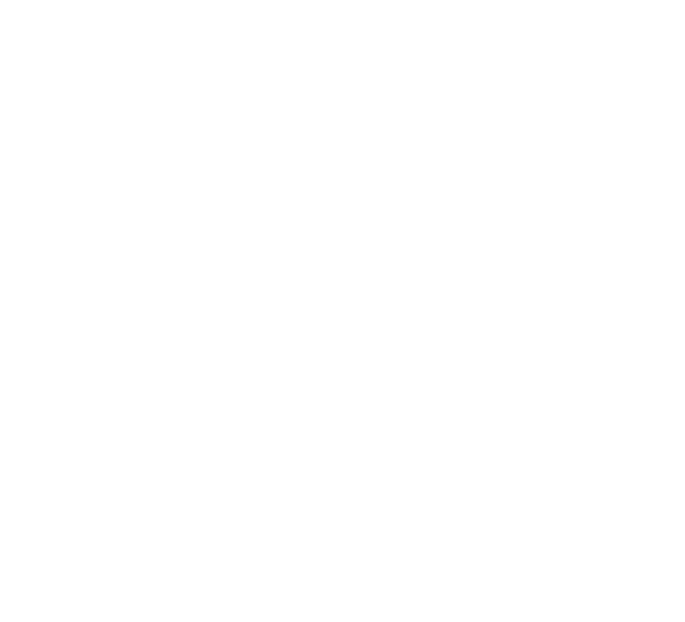
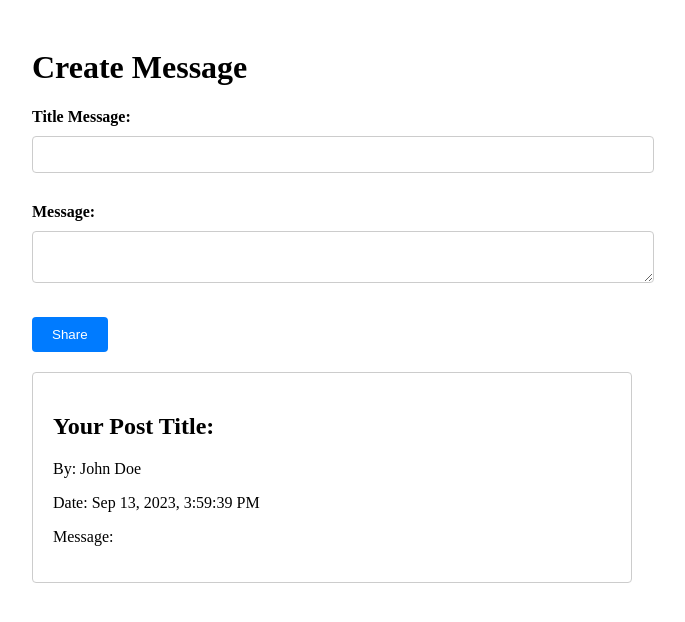
Before and after one commit to manuelg04/EasyMediaPT, an Angular app in the folder Front/easymediaFront/easymediafront/: page /posts in a window 1280 px wide. Before the commit this address led to /. Shown: the top 622 px of the page, without its empty margins (308-993 px from the left). Built offline with nearby package versions, Linux system fonts and the light colour scheme; sample sign-in values are in the browser's storage.

Commit message:
creando publicaciones

```diff
--- a/Front/easymediaFront/easymediafront/src/app/app-routing.module.ts
+++ b/Front/easymediaFront/easymediafront/src/app/app-routing.module.ts
@@ -2,11 +2,14 @@
 import { RouterModule, Routes } from '@angular/router';
 import { RegisterComponent } from './register/register.component';
 import { LoginComponent } from './auth/login/login.component';
+import { AuthGuard } from './auth/auth.guard';
+import { PostsComponent } from './posts/posts.component';
 
 
 const routes: Routes = [
   { path: 'login', component: LoginComponent },
   { path: 'register', component: RegisterComponent },
+  { path: 'posts', component: PostsComponent, canActivate: [AuthGuard] },
 
 ];
 
--- /dev/null
+++ b/Front/easymediaFront/easymediafront/src/app/auth/auth.guard.ts
@@ -0,0 +1,21 @@
+// auth.guard.ts
+import { Injectable } from '@angular/core';
+import { CanActivate, Router } from '@angular/router';
+
+@Injectable({
+  providedIn: 'root'
+})
+export class AuthGuard implements CanActivate {
+
+  constructor(private router: Router) {}
+
+  canActivate(): boolean {
+    const token = localStorage.getItem('token');
+    if (token) {
+      return true;
+    } else {
+      this.router.navigate(['/login']);
+      return false;
+    }
+  }
+}
--- a/Front/easymediaFront/easymediafront/src/app/auth/login/login.component.ts
+++ b/Front/easymediaFront/easymediafront/src/app/auth/login/login.component.ts
@@ -22,7 +22,11 @@
     this.apiService.loginUser(user).subscribe(
       (response:any) => {
         console.log('Login successful', response);
-        // Aquí puedes guardar el token en el almacenamiento local y redirigir al usuario
+        // Guardar el token en el almacenamiento local
+      localStorage.setItem('token', response.token);
+      // Redirigir al usuario al componente de posts
+      this.router.navigate(['/posts']);
+
       },
       (error:any) => {
         console.log('Login failed', error);
--- a/Front/easymediaFront/easymediafront/src/app/posts/posts.component.css
+++ b/Front/easymediaFront/easymediafront/src/app/posts/posts.component.css
@@ -0,0 +1,40 @@
+.container {
+  max-width: 600px;
+  margin: auto;
+  padding: 20px;
+}
+
+.form-group {
+  margin-bottom: 20px;
+}
+
+label {
+  display: block;
+  margin-bottom: 10px;
+  font-weight: bold;
+}
+
+input,
+textarea {
+  width: 100%;
+  padding: 10px;
+  margin-bottom: 10px;
+  border: 1px solid #ccc;
+  border-radius: 4px;
+}
+
+button {
+  padding: 10px 20px;
+  background-color: #007bff;
+  color: white;
+  border: none;
+  border-radius: 4px;
+  cursor: pointer;
+}
+
+.card {
+  margin-top: 20px;
+  padding: 20px;
+  border: 1px solid #ccc;
+  border-radius: 4px;
+}
--- a/Front/easymediaFront/easymediafront/src/app/posts/posts.component.html
+++ b/Front/easymediaFront/easymediafront/src/app/posts/posts.component.html
@@ -1 +1,21 @@
-<p>posts works!</p>
+<div class="container">
+  <h1>Create Message</h1>
+  <form [formGroup]="postForm">
+    <div class="form-group">
+      <label for="title">Title Message:</label>
+      <input type="text" id="title" formControlName="title">
+    </div>
+    <div class="form-group">
+      <label for="message">Message:</label>
+      <textarea id="message" formControlName="message"></textarea>
+    </div>
+    <button type="button" (click)="onShare()">Share</button>
+  </form>
+
+  <div class="card">
+    <h2>Your Post Title: {{ postForm.get('title')?.value }}</h2>
+    <p>By: {{ username }}</p>
+    <p>Date: {{ currentDate | date:'medium' }}</p>
+    <p>Message: {{ postForm.get('message')?.value }}</p>
+  </div>
+</div>
--- a/Front/easymediaFront/easymediafront/src/app/posts/posts.component.ts
+++ b/Front/easymediaFront/easymediafront/src/app/posts/posts.component.ts
@@ -1,10 +1,28 @@
-import { Component } from '@angular/core';
+import { Component, OnInit } from '@angular/core';
+import { FormBuilder, FormGroup, Validators } from '@angular/forms';
 
 @Component({
   selector: 'app-posts',
   templateUrl: './posts.component.html',
   styleUrls: ['./posts.component.css']
 })
-export class PostsComponent {
+export class PostsComponent implements OnInit {
+  postForm: FormGroup;
+  username = 'John Doe'; // Aquí puedes poner el nombre del usuario actual
+  currentDate = new Date();
 
+  constructor(private fb: FormBuilder) {
+    this.postForm = this.fb.group({
+      title: ['', Validators.required],
+      message: ['', Validators.required]
+    });
+  }
+
+  ngOnInit(): void {
+  }
+
+  onShare() {
+    console.log('Post shared:', this.postForm.value);
+    // Aquí puedes añadir la lógica para compartir el post, como una llamada API
+  }
 }
```
